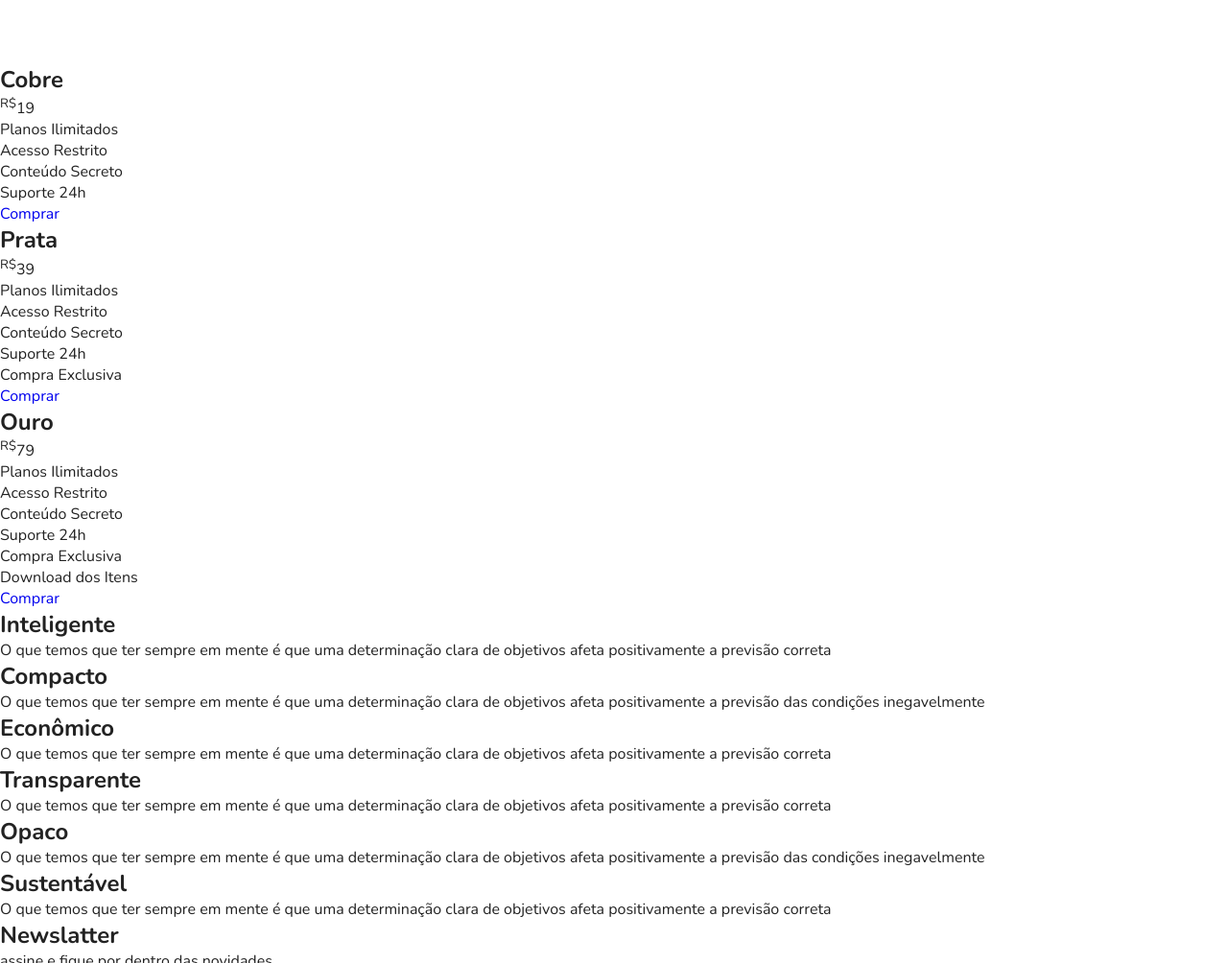
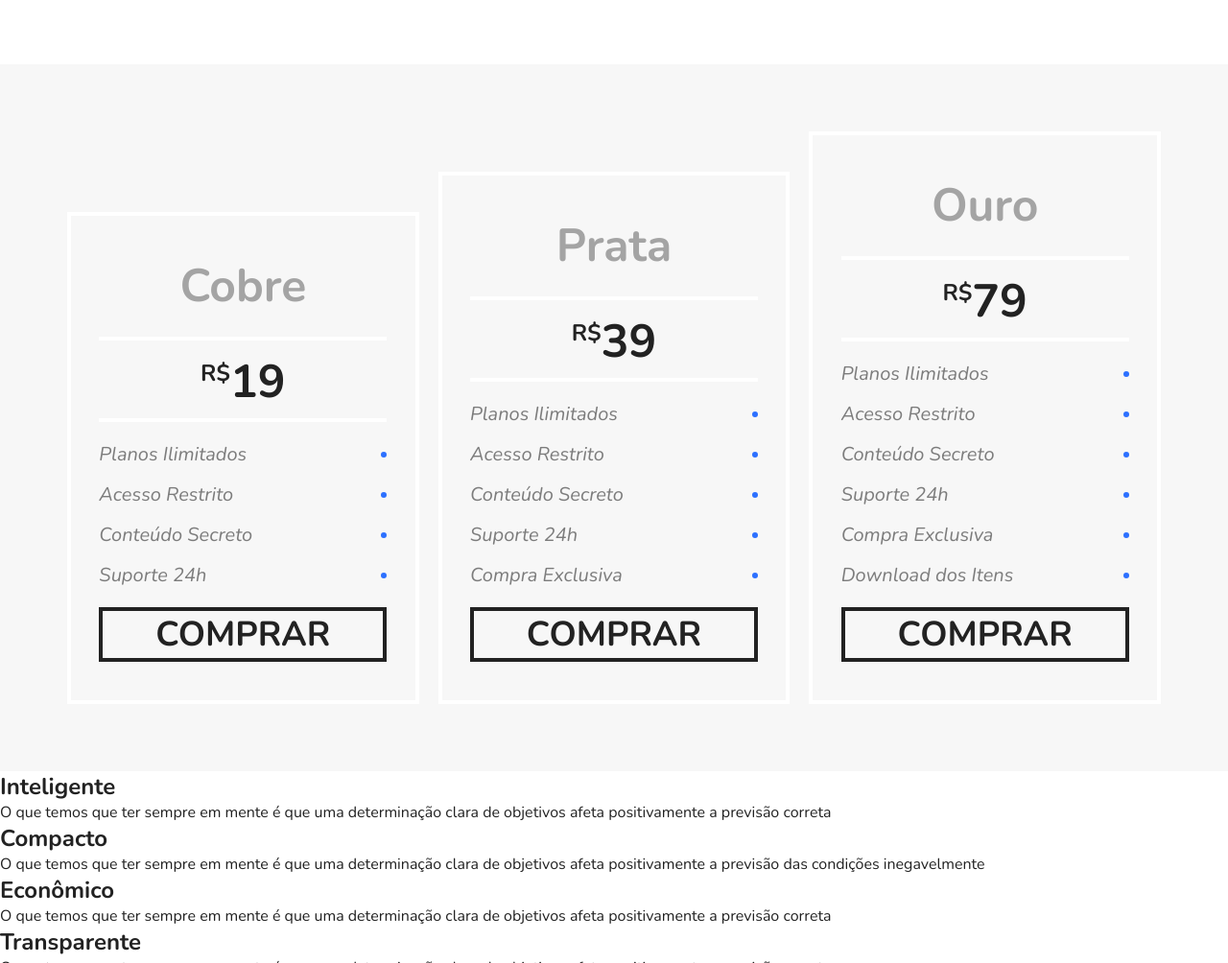
Before and after one commit to ezequielsan/websiteflexbox_FlexBlog, a plain HTML site: page index.html in a window 1280 px wide. Shown: the part 1754-2758 px from the top of the page at 96% size. Drawn offline with nearby package versions, Linux system fonts and the light colour scheme.

Commit message:
criação dos preços

```diff
--- a/css/style.css
+++ b/css/style.css
@@ -176,3 +176,100 @@ img {
     border-top: 8px solid #66d9eb;
 
 }
+
+/* Preços */
+
+.preco {
+    background-color: #f7f7f7;
+    padding: 60px;
+    display: flex;
+    flex-wrap: wrap;
+    align-items: flex-end;
+}
+
+.preco-item {
+    flex: 1 1 260px;
+    border: 4px solid white;
+    padding: 20px;
+    margin: 10px;
+
+}
+
+.preco-item h2 {
+    font-size: 3em;
+    color: #a4a4a4;
+    text-align: center;
+    margin-top: 20px;
+}
+
+.preco-item span {
+    max-width: 300px;
+    margin: 20px auto;
+    display: block;
+    font-size: 3em;
+    text-align: center;
+    font-weight: bold;
+    padding: 10px 0px 5px 0px;
+    border-top: 4px solid white;
+    border-bottom: 4px solid white;
+
+}
+
+.preco-item sup {
+    font-size: 1.5rem;
+}
+
+.preco-item ul {
+    max-width: 300px;
+    margin: 20px auto;
+    font-size: 1.25em;
+    font-style: italic;
+    color: #7c7c7c;
+}
+
+.preco-item li {
+    display: flex;
+    justify-content: space-between;
+    align-items: center;
+    margin-bottom: 15px;
+}
+
+.preco-item li::after {
+    content: '';
+    display: block;
+    width: 6px;
+    height: 6px;
+    background-color: #2c70ff;
+    border-radius: 50%;
+}
+
+.preco-item a {
+    max-width: 300px;
+    display: block;
+    margin: 20px auto;
+    border: 4px solid;
+    color: #222222;
+    text-transform: uppercase;
+    font-weight: bold;
+    font-size: 2.25em;
+    text-align: center;
+
+}
+
+@media (max-width: 800px) {
+    .preco {
+        padding-left: 10px;
+        padding-right: 10px;
+    }
+
+    .preco .preco:nth-child(3) {
+        order: -2;
+
+    }
+
+    .preco .preco:nth-child(2) {
+        order: -1;
+
+    }
+
+}
```
